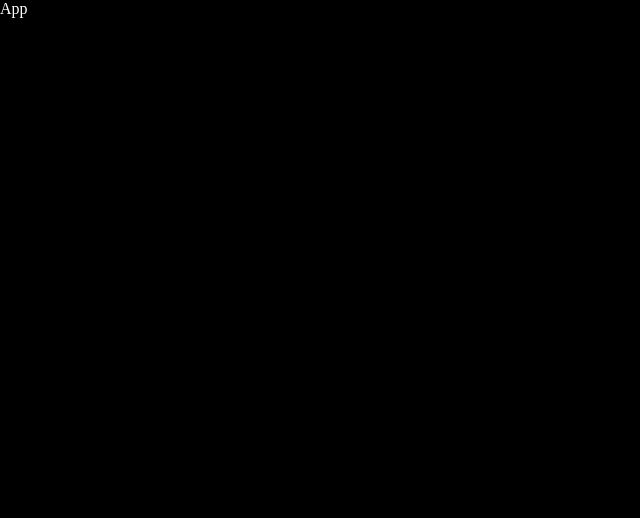
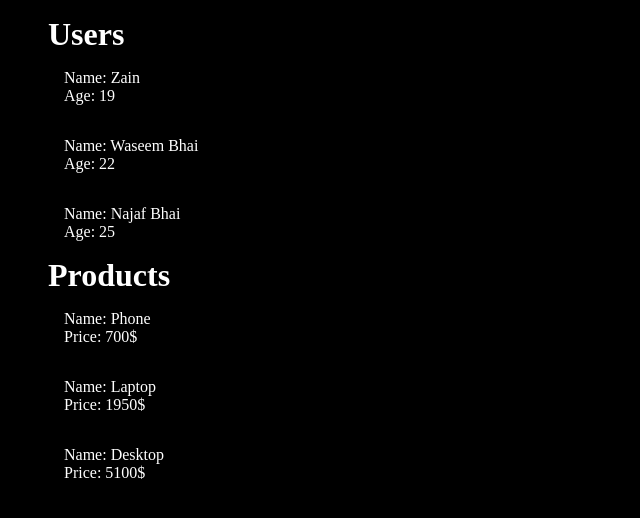
Before and after one commit to Zain-Ali-555/Everything-about-React-, a React (Vite) app: page / in a window 1280 px wide. Shown: the top 518 px of the page, without its empty margins (0-640 px from the left). Built offline with nearby package versions, Linux system fonts and the light colour scheme.

Commit message:
Exercise No.3 is complete

```diff
--- a/src/App.jsx
+++ b/src/App.jsx
@@ -1,9 +1,15 @@
-import React from 'react'
+import ProductList from "./components/ProductList";
+import UserList from "./components/UserList";
 
 const App = () => {
   return (
-    <div>App</div>
-  )
-}
+    <>
+      <div>
+        <UserList />
+        <ProductList />
+      </div>
+    </>
+  );
+};
 
-export default App
+export default App;
--- /dev/null
+++ b/src/components/ProductList.jsx
@@ -0,0 +1,24 @@
+const ProductList = () => {
+  const products = [
+    { id: 1, name: "Phone", price: "700$" },
+    { id: 2, name: "Laptop", price: "1950$" },
+    { id: 3, name: "Desktop", price: "5100$" },
+  ];
+  return (
+    <>
+      <h1>Products</h1>
+      {products.map(
+        (
+          { id, name, price } // use map with destructring
+        ) => (
+          <li style={{ listStyle: "none", padding: "1rem" }} key={id}>
+            Name: {name} <br />
+            Price: {price}
+          </li>
+        )
+      )}
+    </>
+  );
+};
+
+export default ProductList;
--- /dev/null
+++ b/src/components/UserList.jsx
@@ -0,0 +1,26 @@
+const UserList = () => {
+  const users = [
+    { id: 1, name: "Zain", age: 19 },
+    { id: 2, name: "Waseem Bhai", age: 22 },
+    { id: 3, name: "Najaf Bhai", age: 25 },
+  ];
+  return (
+    <>
+      <div>
+        <h1>Users</h1>
+        {users.map(
+          (
+            user // use map without destructuring
+          ) => (
+            <li style={{ listStyle: "none", padding: "1rem" }} key={user.id}>
+              Name: {user.name} <br />
+              Age: {user.age}
+            </li>
+          )
+        )}
+      </div>
+    </>
+  );
+};
+
+export default UserList;
--- a/src/index.css
+++ b/src/index.css
@@ -13,28 +13,5 @@ body {
 body {
   background-color: black;
   color: white;
+  padding: 1rem 3rem;
 }
-
-nav {
-  width: 100%;
-  height: 3rem;
-}
-
-ul {
-  height: 100%;
-  width: 100%;
-  display: flex;
-  justify-content: space-around;
-}
-
-ul li {
-  list-style: none;
-  padding-top: 2rem;
-}
-
-.name {
-  /* background-color: green; */
-  border-top: 1rem;
-  height: 3rem;
-  padding-top: 1rem;
-}
```
